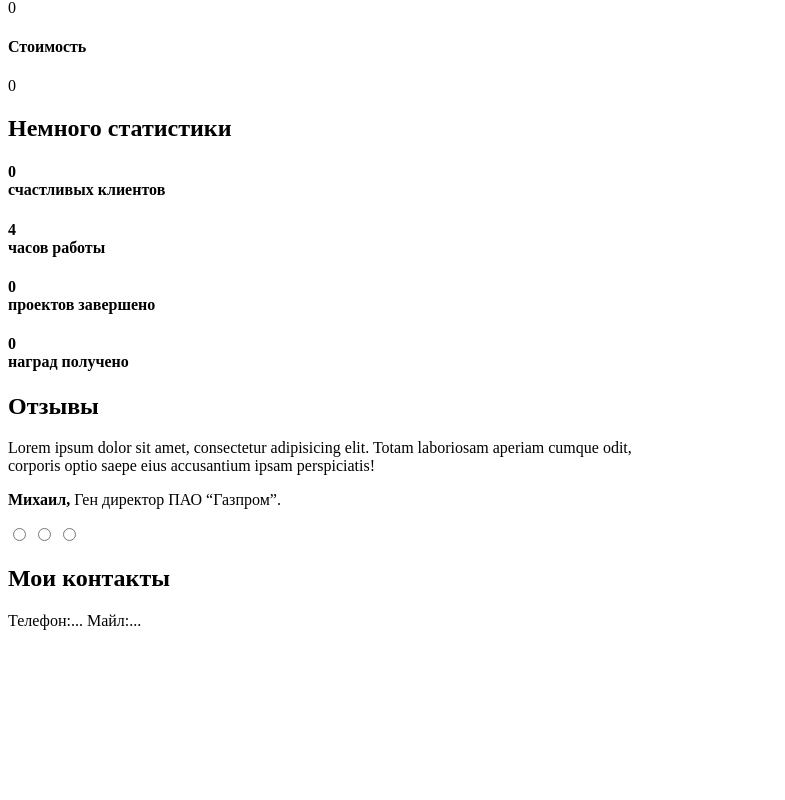
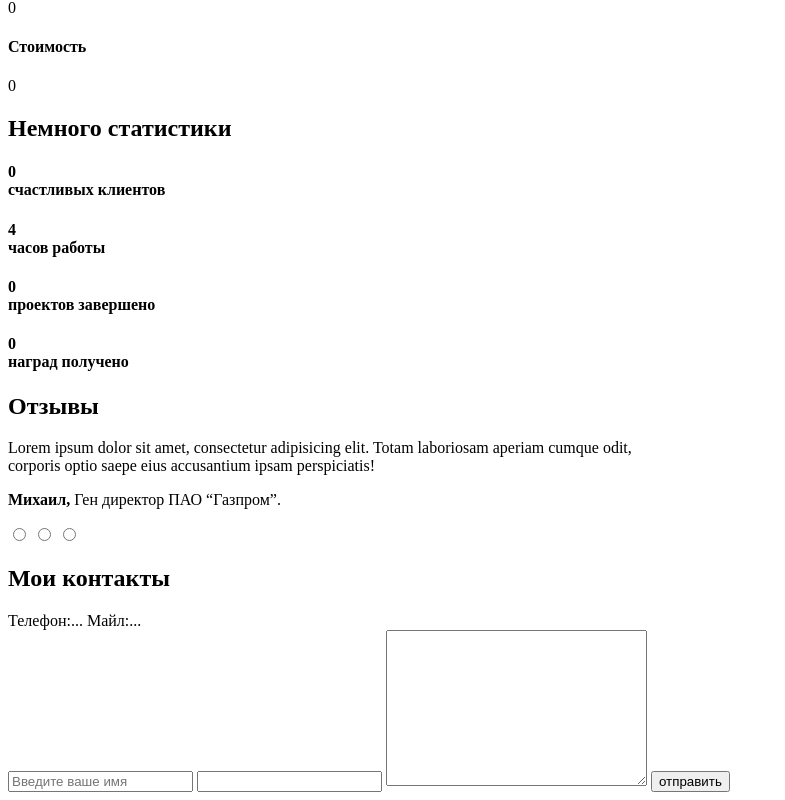
Before and after one commit to mrKitaa/mrKitaa.github.io, a plain HTML site: page src/index.html in a window 1280 px wide. Shown: the part 1563-2363 px from the top of the page, without its empty margins (0-785 px from the left). Before the commit the page ends 2201 px from the top, so only its background shows below. Drawn offline with Linux system fonts and the light colour scheme.

Commit message:
Add files via upload

```diff
--- a/src/index.html
+++ b/src/index.html
@@ -149,7 +149,18 @@
             <span>Майл:...</span>
     </div>
 
+    <div>
 
+        <form action="">
+         <input type="text" name="Text_imput" value="" placeholder="Введите ваше имя">
+         <input type="mail">
+          <textarea name="namel" id="" cols="30" rows="10">
+
+        </textarea>
+        <input type="submit" value="отправить">
+        </form>
+
+    </div>
 
     </body>
 
```
